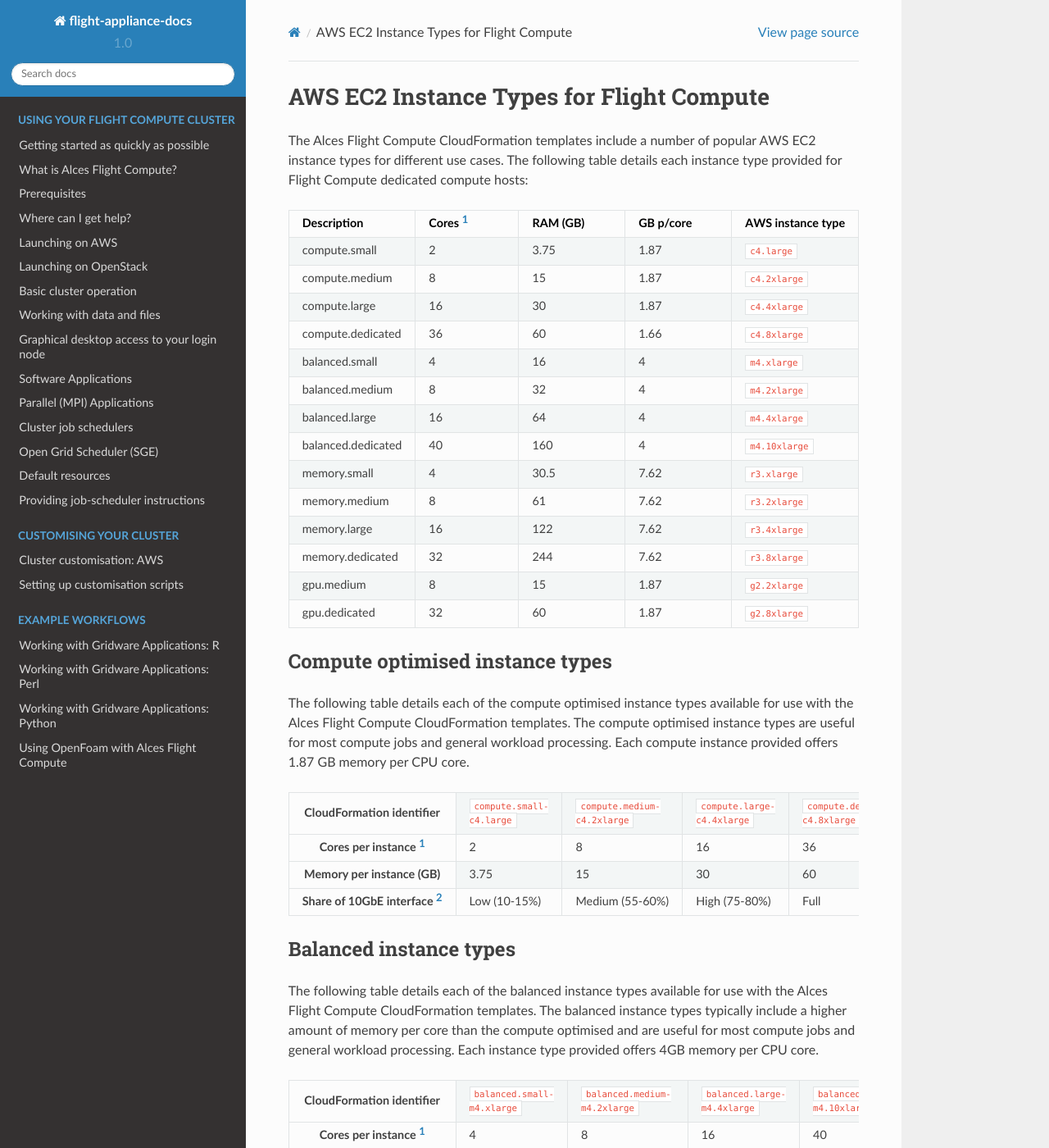
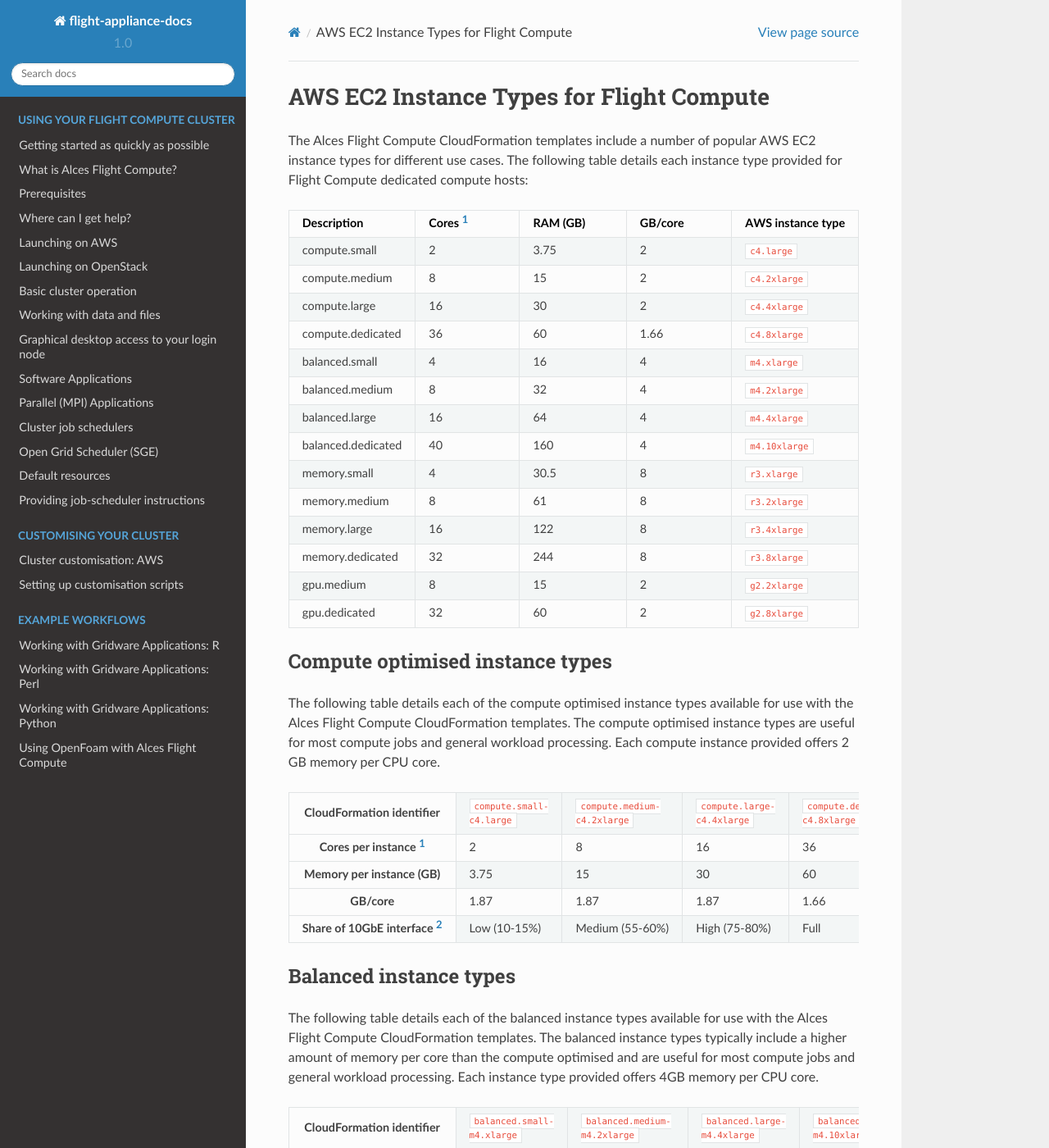
Before and after one commit to alces-software/flight-appliance-docs, a Sphinx documentation site: the page built from docs/source/launch-aws/instance-types.rst, in a window 1280 px wide and 1400 px high. Shown: the whole window at 82% size. Built offline with Sphinx 7.4.7 and the Read the Docs theme 2.0.0, drawn with Linux system fonts in a browser that asks for light colours; pages that are not in the unit, such as notebooks, are missing from menus; some of the changed text lies outside the part shown.

Commit message:
Update GB/core, include detailed figure later on

```diff
--- a/docs/source/launch-aws/instance-types.rst
+++ b/docs/source/launch-aws/instance-types.rst
@@ -12,22 +12,22 @@
    *  -  Description
       -  Cores [1]_
       -  RAM (GB)
-      -  GB p/core
+      -  GB/core
       -  AWS instance type
    *  -  compute.small
       -  2
       -  3.75
-      -  1.87
+      -  2
       -  ``c4.large``
    *  -  compute.medium
       -  8
       -  15
-      -  1.87
+      -  2
       -  ``c4.2xlarge``
    *  -  compute.large
       -  16
       -  30
-      -  1.87
+      -  2
       -  ``c4.4xlarge``
    *  -  compute.dedicated
       -  36
@@ -57,39 +57,39 @@
    *  -  memory.small
       -  4
       -  30.5
-      -  7.62
+      -  8
       -  ``r3.xlarge``
    *  -  memory.medium
       -  8
       -  61
-      -  7.62
+      -  8
       -  ``r3.2xlarge``
    *  -  memory.large
       -  16
       -  122
-      -  7.62
+      -  8
       -  ``r3.4xlarge``
    *  -  memory.dedicated
       -  32
       -  244
-      -  7.62
+      -  8
       -  ``r3.8xlarge``
    *  -  gpu.medium
       -  8
       -  15
-      -  1.87
+      -  2
       -  ``g2.2xlarge``
    *  -  gpu.dedicated
       -  32
       -  60
-      -  1.87
+      -  2
       -  ``g2.8xlarge``
 
 ********************************
 Compute optimised instance types
 ********************************
 
-The following table details each of the compute optimised instance types available for use with the Alces Flight Compute CloudFormation templates. The compute optimised instance types are useful for most compute jobs and general workload processing. Each compute instance provided offers 1.87 GB memory per CPU core.
+The following table details each of the compute optimised instance types available for use with the Alces Flight Compute CloudFormation templates. The compute optimised instance types are useful for most compute jobs and general workload processing. Each compute instance provided offers 2 GB memory per CPU core.
 
 .. list-table::
    :stub-columns: 1
@@ -110,6 +110,11 @@
       -  15
       -  30
       -  60
+   *  -  GB/core
+      -  1.87
+      -  1.87
+      -  1.87
+      -  1.66
    *  -  Share of 10GbE interface [2]_
       -  Low (10-15%)
       -  Medium (55-60%)
@@ -141,6 +146,11 @@
       -  32
       -  64
       -  160
+   *  -  GB/core
+      -  4
+      -  4
+      -  4
+      -  4
    *  -  Share of 10GbE interface [2]_
       -  Low (25-30%)
       -  Medium (55-60%)
@@ -172,6 +182,11 @@
       -  61
       -  122
       -  244
+   *  -  GB/core
+      -  7.62
+      -  7.62
+      -  7.62
+      -  7.62
    *  -  Share of 10GbE interface [2]_
       -  Low (25-30%)
       -  Medium (55-60%)
```
